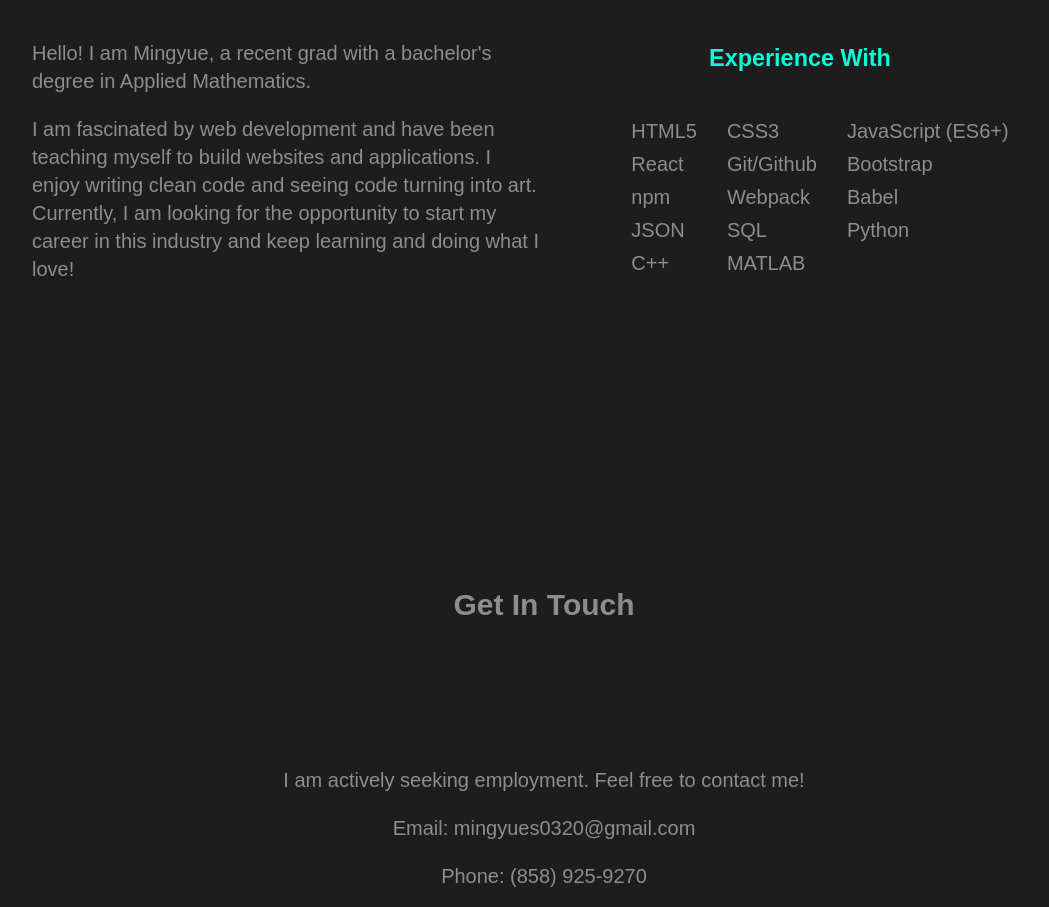
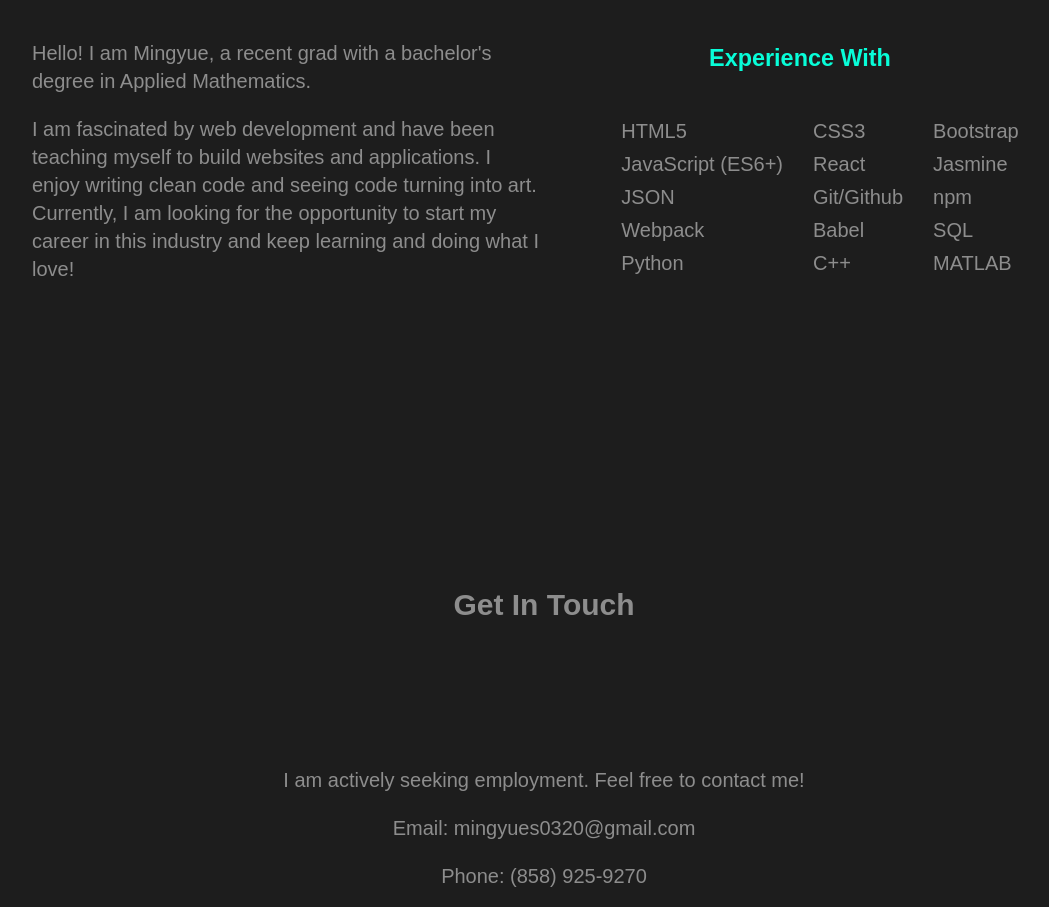
Before and after one commit to mingyue-sun-dev/portfolio, a plain HTML site: page index.html in a window 1280 px wide. Shown: the part 2900-3807 px from the top of the page, without its empty margins (96-1145 px from the left). Drawn offline with Linux system fonts and the light colour scheme.

Commit message:
Update skills

```diff
--- a/index.html
+++ b/index.html
@@ -122,14 +122,15 @@
 						<ul>
 							<li>HTML5</li>
 							<li>CSS3</li>
+							<li>Bootstrap</li>
 							<li>JavaScript (ES6+)</li>
 							<li>React</li>
+							<li>Jasmine</li>
+							<li>JSON</li>
 							<li>Git/Github</li>
-							<li>Bootstrap</li>
 							<li>npm</li>
 							<li>Webpack</li>
 							<li>Babel</li>
-							<li>JSON</li>
 							<li>SQL</li>
 							<li>Python</li>
 							<li>C++</li>
```
